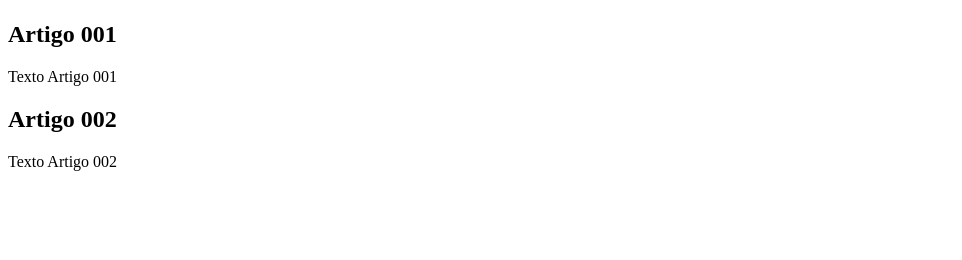
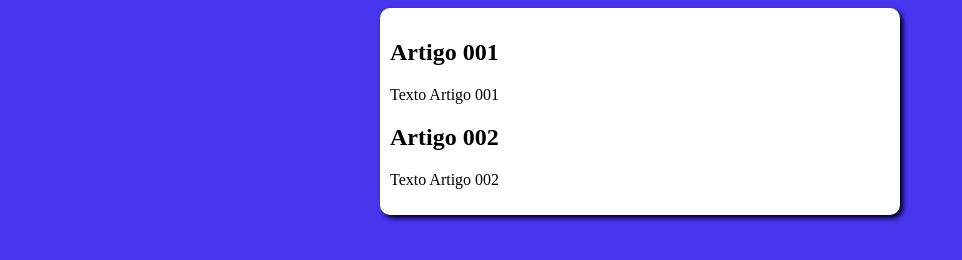
Before and after one commit to cadualvg/projeto-site, a plain HTML site: page index.html in a window 1280 px wide. Shown: the whole page, without its empty margins (0-962 px from the left). Drawn offline with Linux system fonts and the light colour scheme.

Commit message:
iniciei o design

```diff
--- /dev/null
+++ b/estilos/estilos.css
@@ -0,0 +1,17 @@
+{
+font-family: Arial, Helvetica, sans-serif;
+font-size: 16px;
+}
+
+body {
+background-color: #4835ee;
+}
+
+main {
+background-color: #fff;
+width: 500px;
+margin:auto;
+padding: 10px;
+border-radius: 10px;
+box-shadow: 3px 3px 5px #000;
+}
--- a/index.html
+++ b/index.html
@@ -4,6 +4,7 @@
     <meta charset="UTF-8">
     <meta name="viewport" content="width=device-width, initial-scale=1.0">
     <title>Título do site</title>
+    <link rel="stylesheet" href="estilos/estilos.css">
 </head>
 <body>
     <main>
```
